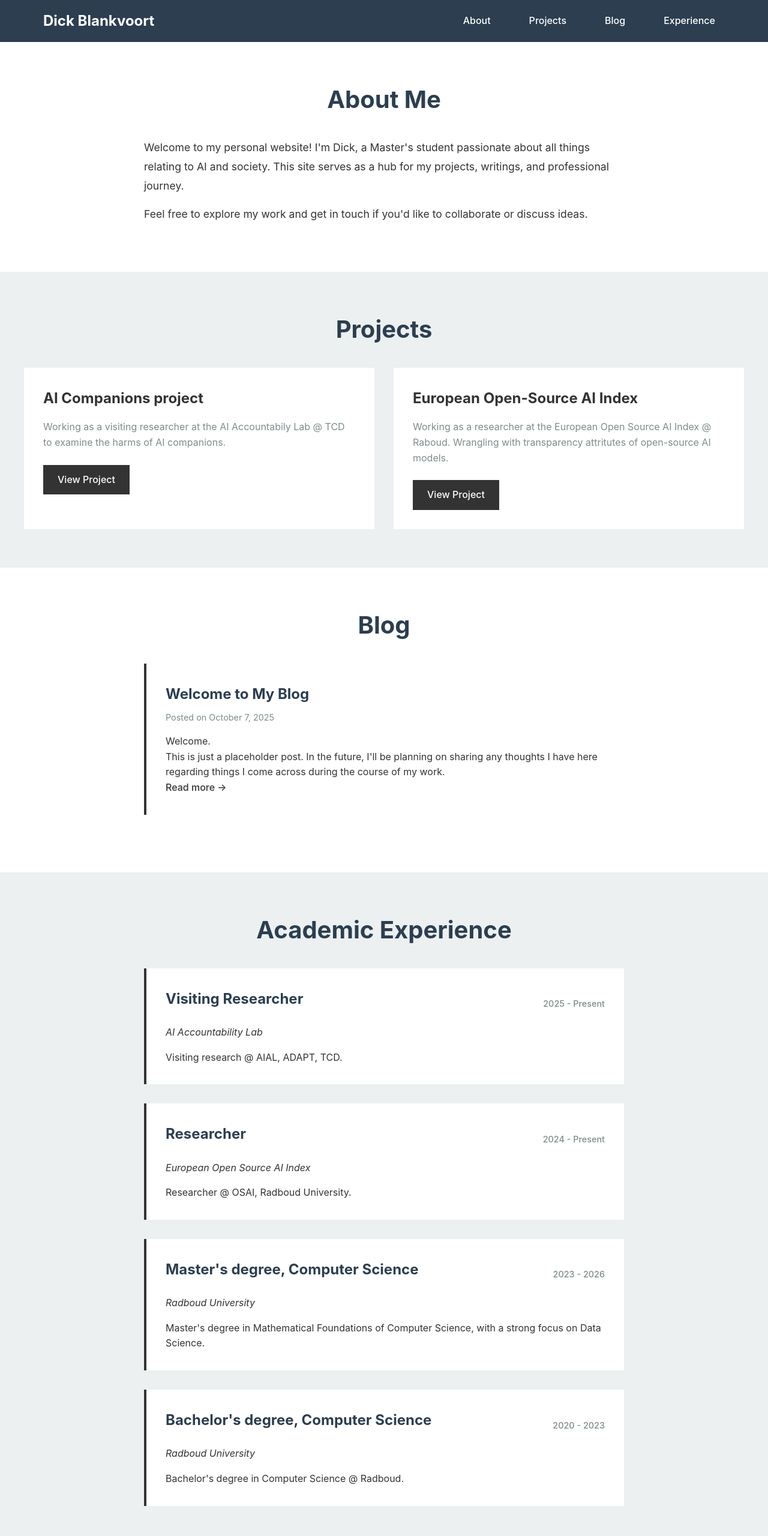
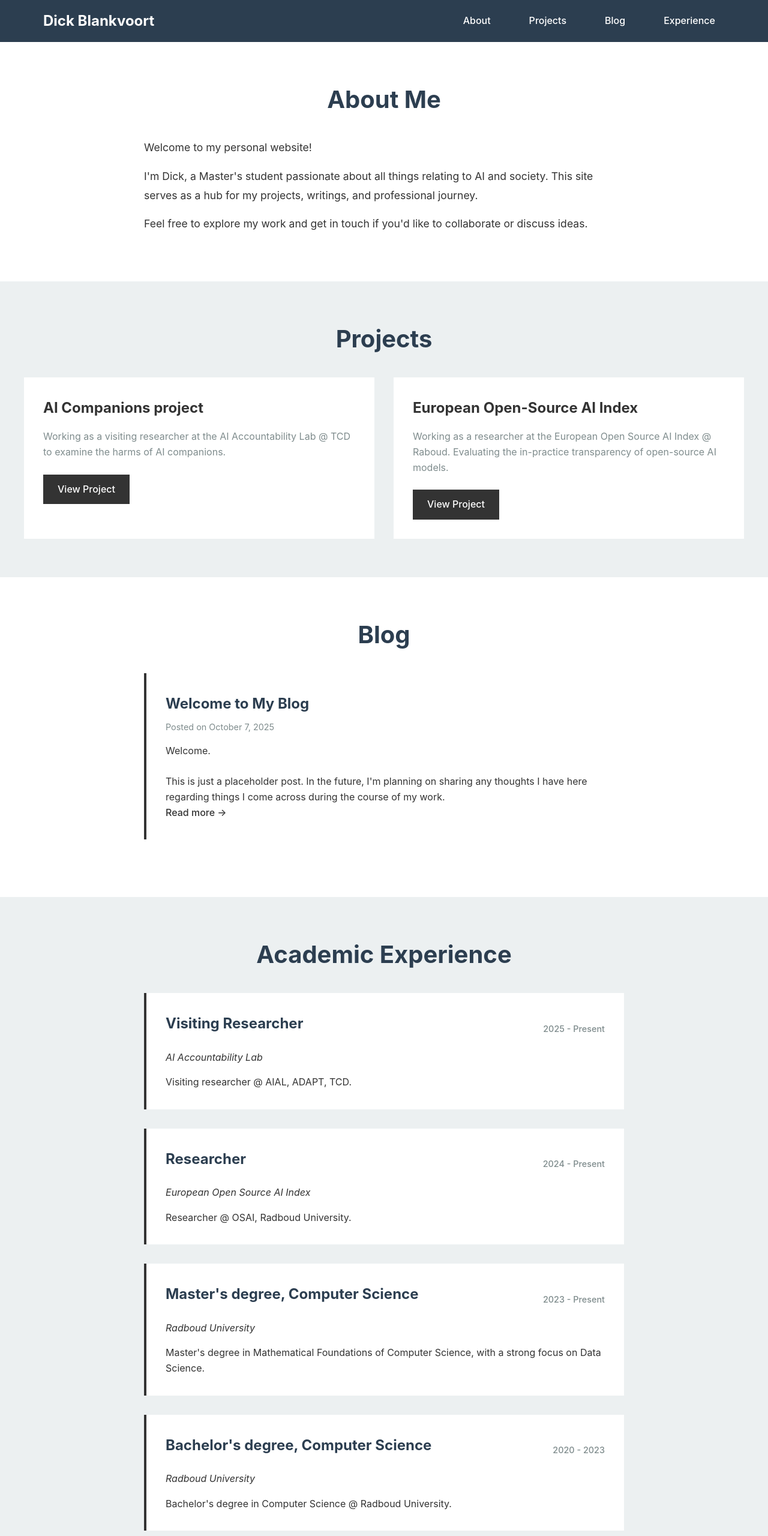
Before and after one commit to DBlankvoort/dblankvoort.github.io, a plain HTML site: page index.html in a window 1280 px wide. Shown: the top 2560 px of the page at 60% size. Drawn offline with Linux system fonts and the light colour scheme.

Commit message:
Revise personal website content and project links
Updated personal information and project details in the About section. Improved descriptions for projects and experience.

```diff
--- a/index.html
+++ b/index.html
@@ -29,7 +29,10 @@
                 <h2>About Me</h2>
                 <div class="about-content">
                     <p>
-                        Welcome to my personal website! I'm Dick, a Master's student passionate about all things relating to AI and society.
+                        Welcome to my personal website!
+                    </p>
+                    <p>
+                        I'm Dick, a Master's student passionate about all things relating to AI and society.
                         This site serves as a hub for my projects, writings, and professional journey.
                     </p>
                     <p>
@@ -46,13 +49,13 @@
                 <div class="projects-grid">
                     <div class="project-card">
                         <h3>AI Companions project</h3>
-                        <p>Working as a visiting researcher at the AI Accountabily Lab @ TCD to examine the harms of AI companions.</p>
-                        <a href="#" class="btn">View Project</a>
+                        <p>Working as a visiting researcher at the AI Accountability Lab @ TCD to examine the harms of AI companions.</p>
+                        <a href="https://aial.ie/" class="btn">View Project</a>
                     </div>
                     <div class="project-card">
                         <h3>European Open-Source AI Index</h3>
-                        <p>Working as a researcher at the European Open Source AI Index @ Raboud. Wrangling with transparency attritutes of open-source AI models.</p>
-                        <a href="#" class="btn">View Project</a>
+                        <p>Working as a researcher at the European Open Source AI Index @ Raboud. Evaluating the in-practice transparency of open-source AI models.</p>
+                        <a href="https://osai-index.eu/" class="btn">View Project</a>
                     </div>
                 </div>
             </div>
@@ -68,9 +71,9 @@
                         <p class="post-meta">Posted on <time datetime="2025-07-10">October 7, 2025</time></p>
                         <p>
                             Welcome.
-                        </p>
+                        </p><br>
                         <p>
-                            This is just a placeholder post. In the future, I'll be planning on sharing any thoughts I have here regarding things I come across during the course of my work.
+                            This is just a placeholder post. In the future, I'm planning on sharing any thoughts I have here regarding things I come across during the course of my work.
                         </p>
                         <a href="#" class="read-more">Read more →</a>
                     </article>
@@ -90,7 +93,7 @@
                         </div>
                         <p class="experience-institution">AI Accountability Lab</p>
                         <p class="experience-description">
-                            Visiting research @ AIAL, ADAPT, TCD.
+                            Visiting researcher @ AIAL, ADAPT, TCD.
                         </p>
                     </div>
                     <div class="experience-item">
@@ -106,7 +109,7 @@
                     <div class="experience-item">
                         <div class="experience-header">
                             <h3>Master's degree, Computer Science</h3>
-                            <span class="experience-date">2023 - 2026</span>
+                            <span class="experience-date">2023 - Present</span>
                         </div>
                         <p class="experience-institution">Radboud University</p>
                         <p class="experience-description">
@@ -120,7 +123,7 @@
                         </div>
                         <p class="experience-institution">Radboud University</p>
                         <p class="experience-description">
-                            Bachelor's degree in Computer Science @ Radboud.
+                            Bachelor's degree in Computer Science @ Radboud University.
                         </p>
                     </div>
                 </div>
```
